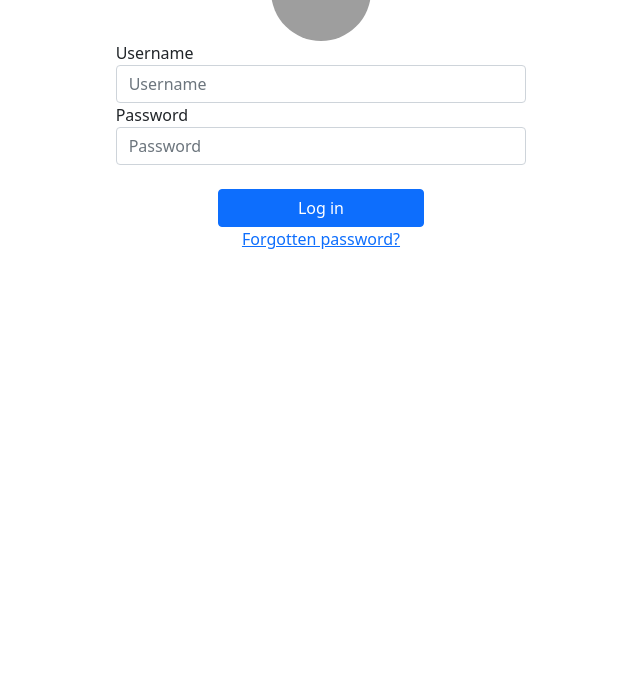
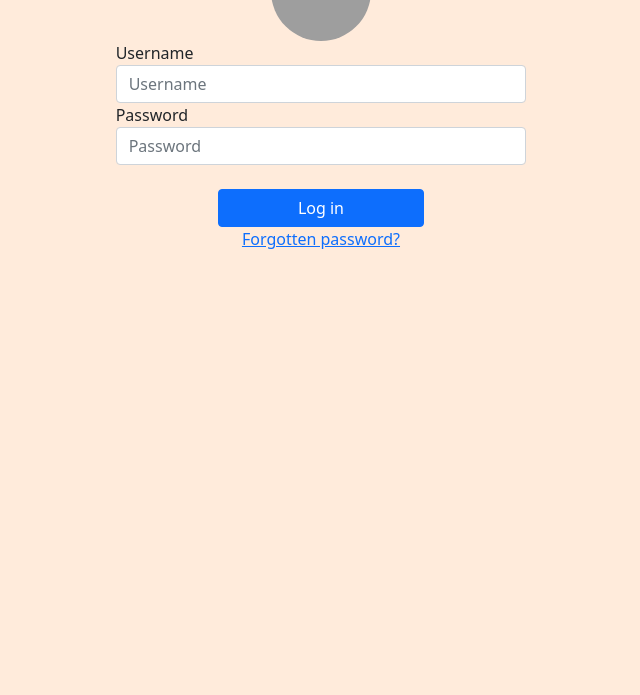
Before and after one commit to AlessandroHI/IPC2-Bootstrap, a plain HTML site: page Tarea4/index.html in a window 1280 px wide. Shown: the part 105-800 px from the top of the page, without its empty margins (319-959 px from the left). Drawn offline with nearby package versions, Linux system fonts and the light colour scheme; grey boxes are pictures that could not be loaded.

Commit message:
Color de fondo

```diff
--- a/Tarea4/index.html
+++ b/Tarea4/index.html
@@ -2,7 +2,7 @@
 <html lang="es">
 <link href="https://cdn.jsdelivr.net/npm/bootstrap@5.1.1/dist/css/bootstrap.min.css" rel="stylesheet" integrity="sha384-F3w7mX95PdgyTmZZMECAngseQB83DfGTowi0iMjiWaeVhAn4FJkqJByhZMI3AhiU" crossorigin="anonymous">
 </head>
-<body>
+<body style="background-color:#FFEBDB;">
     <main role="main" class="container my-auto"></main>
         <div class="row">
             <div id="login" class="col-lg-4 offset-lg-4 col-md-6 offset-md-3 col-12">
```
